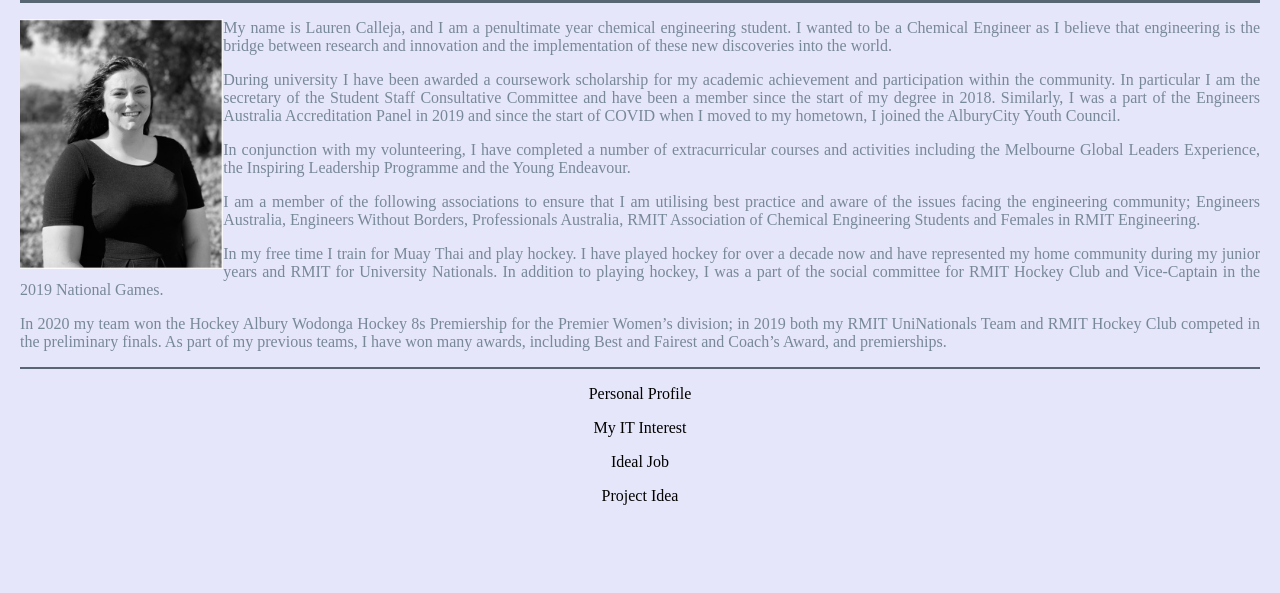
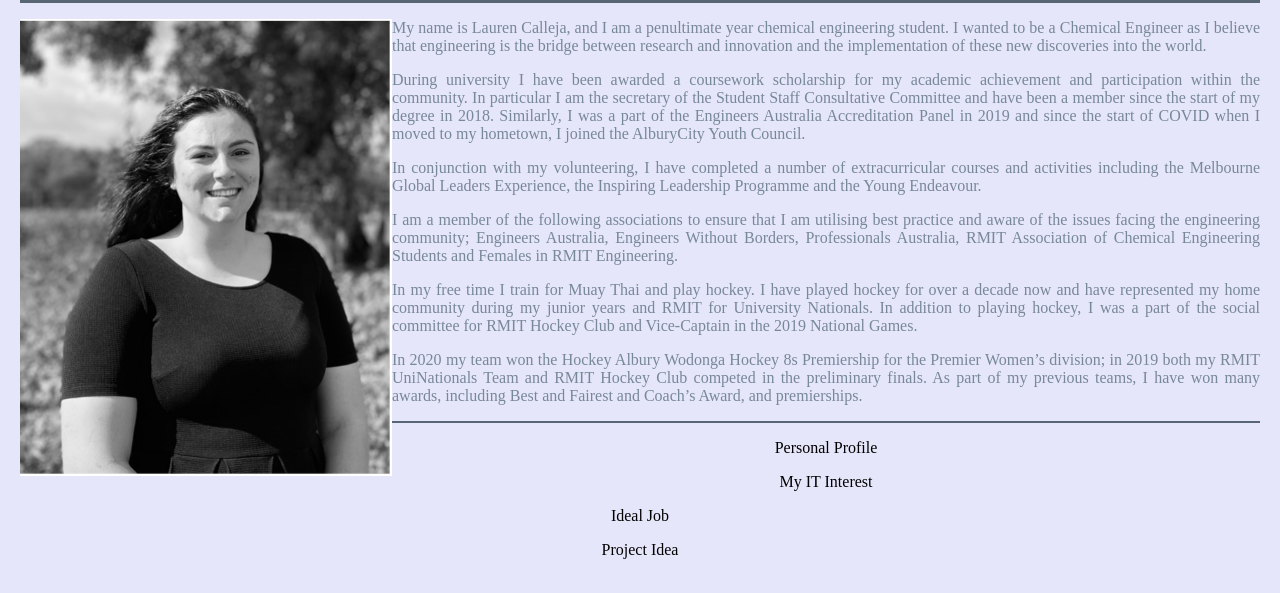
Before and after one commit to LCalleja/LaurenCalleja, a plain HTML site: page index.html in a window 1280 px wide. Shown: the part 103-696 px from the top of the page. Drawn offline with Linux system fonts and the light colour scheme.

Commit message:
Update index.html

```diff
--- a/index.html
+++ b/index.html
@@ -14,7 +14,7 @@
 
 
      <main style="color: #778899;text-align:justify">
-       <img style="float:left" src="loz.jpg" alt="Lauren Calleja's Professional Photo" height=250px;>
+       <img style="float:left" src="loz.jpg" alt="Lauren Calleja's Professional Photo" width=30%;>
        <p>My name is Lauren Calleja, and I am a penultimate year chemical engineering student. I wanted to be a Chemical Engineer as I believe that engineering is the bridge between research and innovation and the implementation of these new discoveries into the world. </p>
        <p>During university I have been awarded a coursework scholarship for my academic achievement and participation within the community. In particular I am the secretary of the Student Staff Consultative Committee and have been a member since the start of my degree in 2018. Similarly, I was a part of the Engineers Australia Accreditation Panel in 2019 and since the start of COVID when I moved to my hometown, I joined the AlburyCity Youth Council.</p>
        <p>In conjunction with my volunteering, I have completed a number of extracurricular courses and activities including the Melbourne Global Leaders Experience, the Inspiring Leadership Programme and the Young Endeavour.</p>
```
